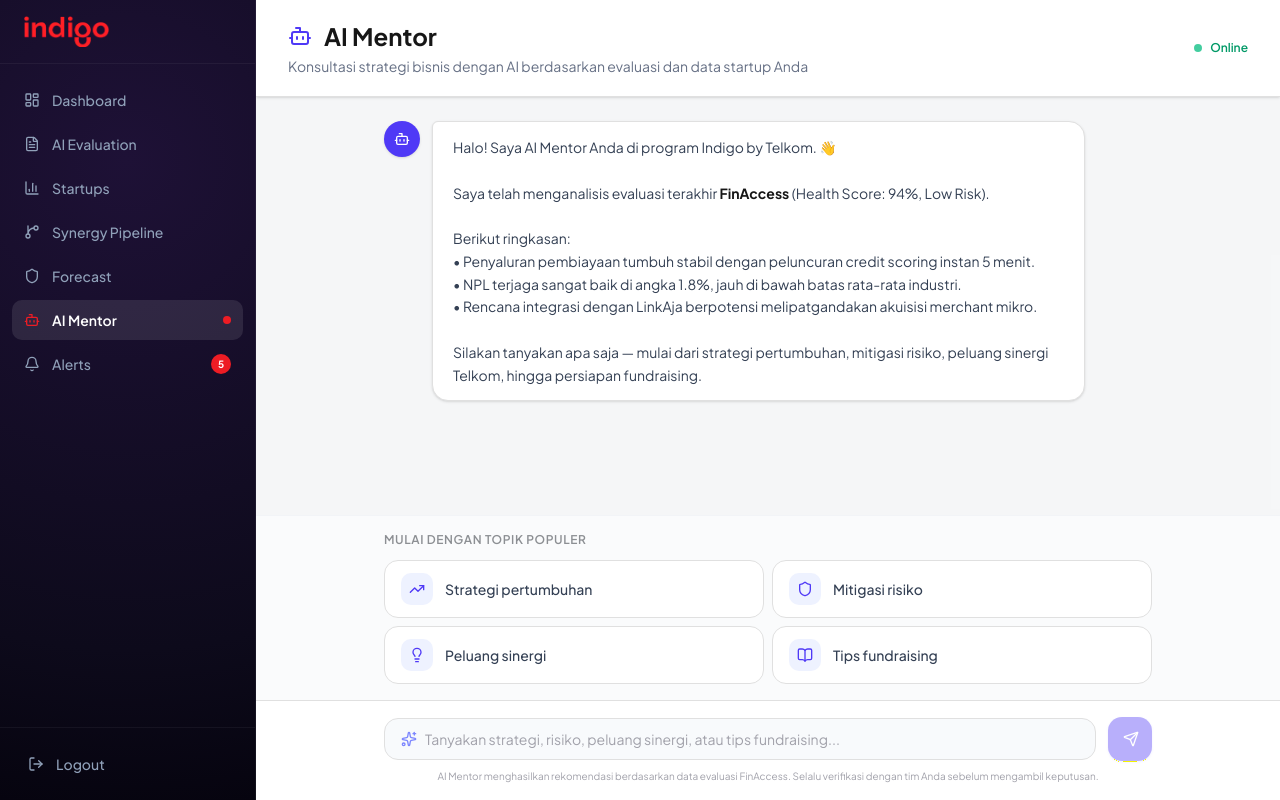
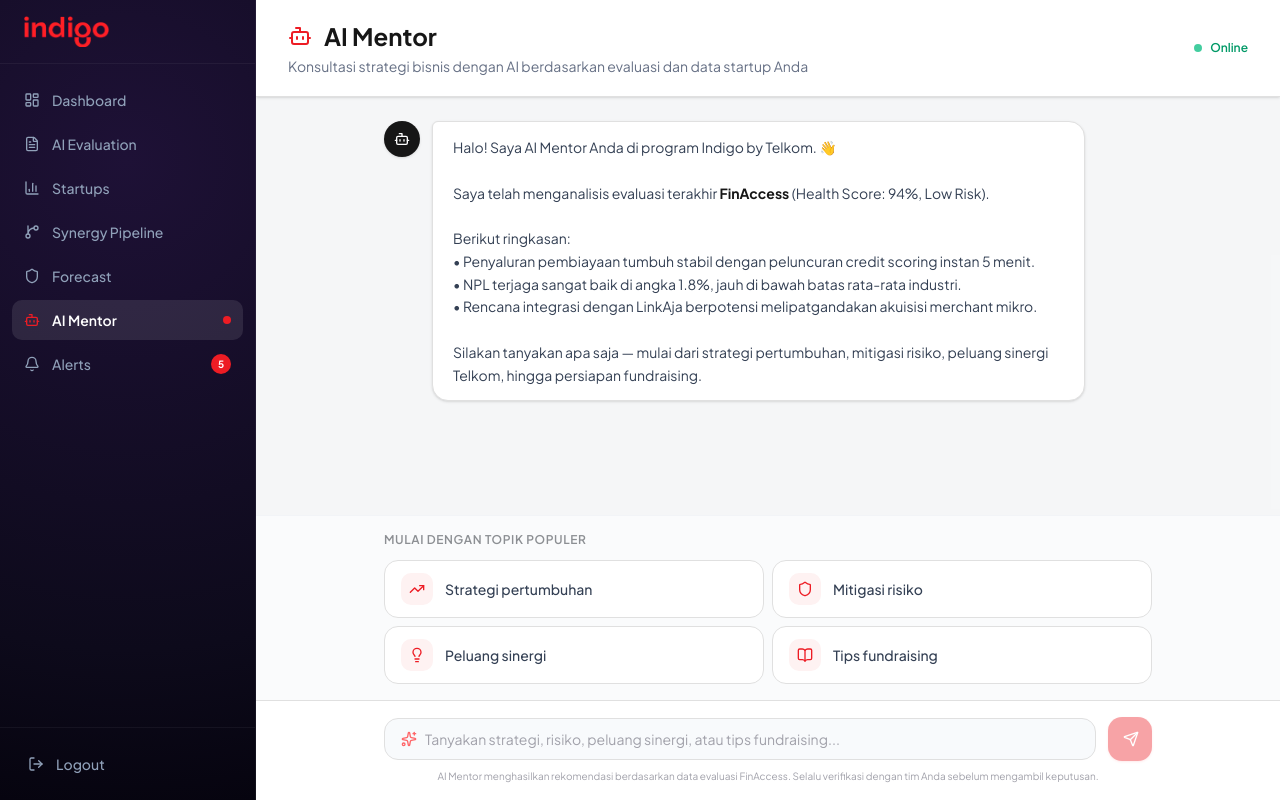
Before and after one commit to kelvinsatriahendra/Indigo-Connect-AI-Synergy-Risk-Engine-, a Next.js app: page /mentor in a window 1280 px wide. Built offline with nearby package versions, Linux system fonts and the light colour scheme; no server answers.

Commit message:
style: update AI Mentor accent color to Indigo red

```diff
--- a/src/app/mentor/page.tsx
+++ b/src/app/mentor/page.tsx
@@ -126,7 +126,7 @@ export default function MentorPage() {
           <div className="flex items-center justify-between">
             <div>
               <div className="flex items-center gap-3">
-                <Bot className="h-6 w-6 text-indigo-600" />
+                <Bot className="h-6 w-6 text-[#ED1C24]" />
                 <h1 className="text-2xl font-bold text-[#161616]">AI Mentor</h1>
               </div>
               <p className="mt-1 text-sm text-[#667085]">
@@ -153,7 +153,7 @@ export default function MentorPage() {
                       className={`h-9 w-9 shrink-0 rounded-full flex items-center justify-center shadow-sm ${
                         msg.role === "user"
                           ? "bg-[#ED1C24] text-white"
-                          : "bg-indigo-600 text-white"
+                          : "bg-[#161616] text-white"
                       }`}
                     >
                       {msg.role === "user" ? <User className="h-4 w-4" /> : <Bot className="h-4 w-4" />}
@@ -180,13 +180,13 @@ export default function MentorPage() {
 
                 {isChatLoading && (
                   <div className="flex gap-3">
-                    <div className="h-9 w-9 shrink-0 rounded-full bg-indigo-600 text-white flex items-center justify-center shadow-sm">
+                    <div className="h-9 w-9 shrink-0 rounded-full bg-[#161616] text-white flex items-center justify-center shadow-sm">
                       <Bot className="h-4 w-4" />
                     </div>
                     <div className="rounded-2xl px-5 py-4 bg-white border border-[#e0e0e0] rounded-tl-sm shadow-sm flex items-center gap-1.5">
-                      <span className="h-2 w-2 rounded-full bg-indigo-400 animate-bounce" />
-                      <span className="h-2 w-2 rounded-full bg-indigo-400 animate-bounce" style={{ animationDelay: "150ms" }} />
-                      <span className="h-2 w-2 rounded-full bg-indigo-400 animate-bounce" style={{ animationDelay: "300ms" }} />
+                      <span className="h-2 w-2 rounded-full bg-[#ED1C24] animate-bounce" />
+                      <span className="h-2 w-2 rounded-full bg-[#ED1C24] animate-bounce" style={{ animationDelay: "150ms" }} />
+                      <span className="h-2 w-2 rounded-full bg-[#ED1C24] animate-bounce" style={{ animationDelay: "300ms" }} />
                     </div>
                   </div>
                 )}
@@ -206,12 +206,12 @@ export default function MentorPage() {
                         <button
                           key={i}
                           onClick={() => handleSendMessage(qp.prompt)}
-                          className="flex items-center gap-3 rounded-xl border border-[#e0e0e0] bg-white px-4 py-3 text-left transition-all hover:border-indigo-300 hover:shadow-sm hover:bg-indigo-50/30 group cursor-pointer"
+                          className="flex items-center gap-3 rounded-xl border border-[#e0e0e0] bg-white px-4 py-3 text-left transition-all hover:border-red-300 hover:shadow-sm hover:bg-red-50/30 group cursor-pointer"
                         >
-                          <div className="flex h-8 w-8 shrink-0 items-center justify-center rounded-lg bg-indigo-50 text-indigo-600 group-hover:bg-indigo-100 transition-colors">
+                          <div className="flex h-8 w-8 shrink-0 items-center justify-center rounded-lg bg-red-50 text-[#ED1C24] group-hover:bg-red-100 transition-colors">
                             <Icon className="h-4 w-4" />
                           </div>
-                          <span className="text-sm font-medium text-[#344054] group-hover:text-indigo-700 transition-colors">{qp.label}</span>
+                          <span className="text-sm font-medium text-[#344054] group-hover:text-red-700 transition-colors">{qp.label}</span>
                         </button>
                       );
                     })}
@@ -223,8 +223,8 @@ export default function MentorPage() {
             {/* Input Bar */}
             <div className="border-t border-[#e0e0e0] bg-white px-6 py-4">
               <form onSubmit={handleSubmit} className="mx-auto max-w-3xl flex items-center gap-3">
-                <div className="flex-1 flex items-center gap-2 rounded-xl border border-[#e0e0e0] bg-[#f8fafc] px-4 py-2.5 focus-within:border-indigo-400 focus-within:ring-2 focus-within:ring-indigo-100 transition-all">
-                  <Sparkles className="h-4 w-4 text-indigo-400 shrink-0" />
+                <div className="flex-1 flex items-center gap-2 rounded-xl border border-[#e0e0e0] bg-[#f8fafc] px-4 py-2.5 focus-within:border-[#ED1C24] focus-within:ring-2 focus-within:ring-red-100 transition-all">
+                  <Sparkles className="h-4 w-4 text-red-400 shrink-0" />
                   <input
                     type="text"
                     value={chatInput}
@@ -236,7 +236,7 @@ export default function MentorPage() {
                 <button
                   type="submit"
                   disabled={!chatInput.trim() || isChatLoading}
-                  className="h-11 w-11 shrink-0 rounded-xl bg-indigo-600 text-white flex items-center justify-center hover:bg-indigo-700 disabled:opacity-40 disabled:cursor-not-allowed transition-colors shadow-sm shadow-indigo-500/20 cursor-pointer"
+                  className="h-11 w-11 shrink-0 rounded-xl bg-[#ED1C24] text-white flex items-center justify-center hover:bg-red-700 disabled:opacity-40 disabled:cursor-not-allowed transition-colors shadow-sm shadow-red-500/20 cursor-pointer"
                 >
                   <Send className="h-4 w-4 ml-0.5" />
                 </button>
```
